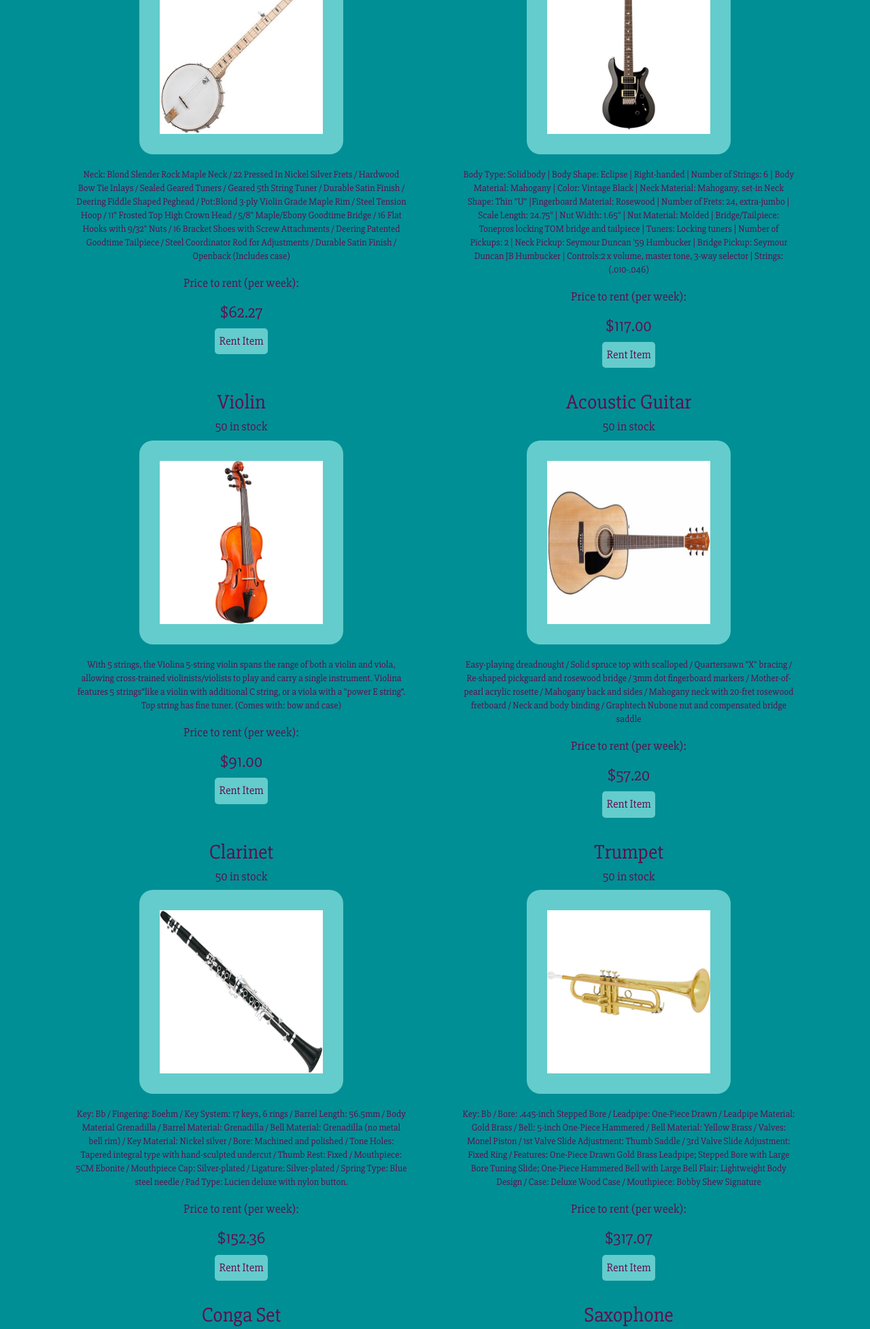
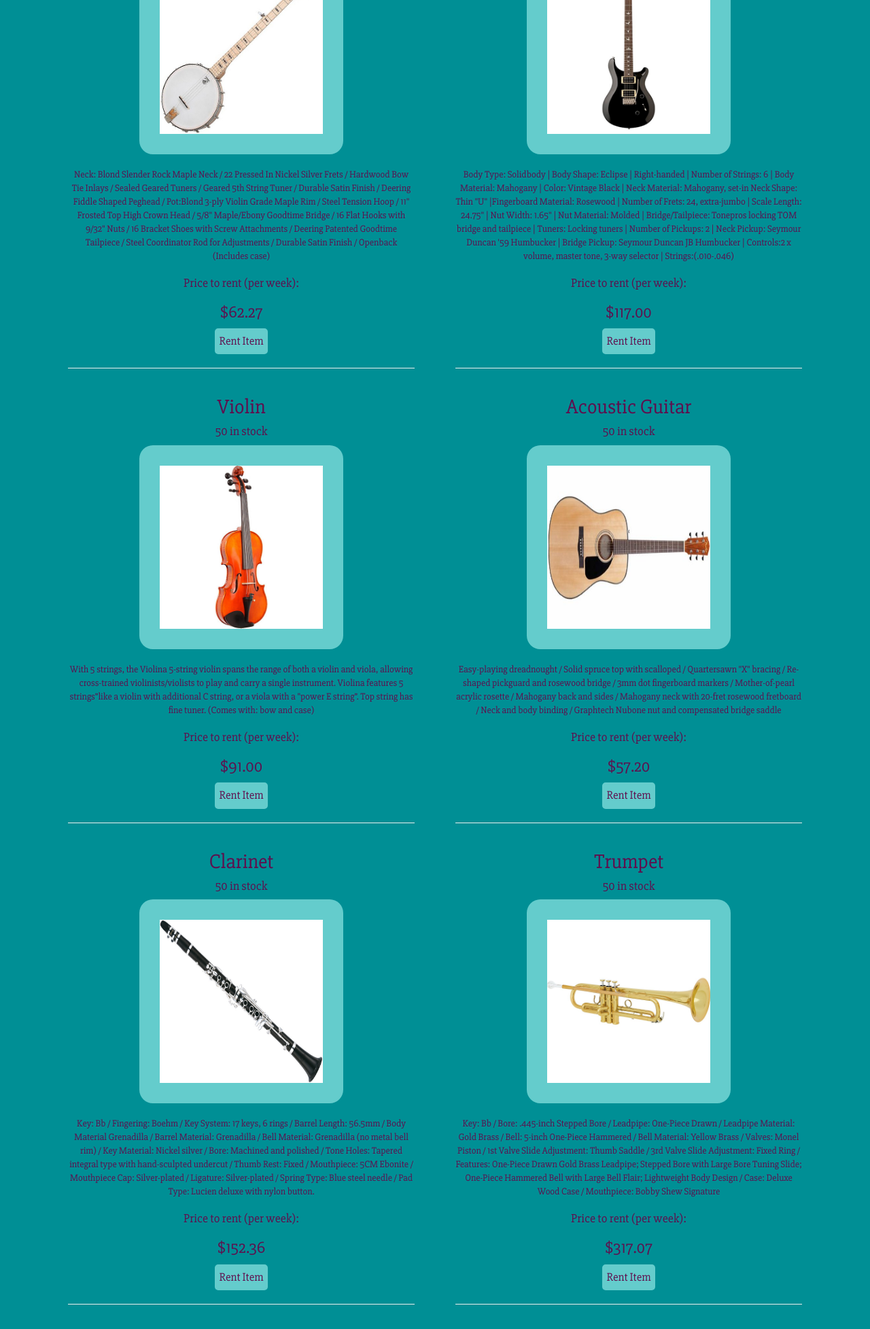
Before and after one commit to Milttreonna/django-page, a Django app: page /instrurent_app/rent in a window 1280 px wide. Shown: the part 361-2316 px from the top of the page at 68% size. Run offline with Django 3.2, Linux system fonts and the light colour scheme; data comes from the database, SQL or seed files in the repository; both versions use the stored data as it was after the commit; some libraries are stand-ins or nearby versions.

Commit message:
fixed <hr/> tags

```diff
--- a/instrurent_app/static/decor/style.css
+++ b/instrurent_app/static/decor/style.css
@@ -34,7 +34,7 @@ h1 {
     background-color: #64CCCC;
 }
 
-.boxes{width:520px;}
+/*.boxes{height:200px;}*/
 
 .aboutRent {
   color:#5F0F4E ;
--- a/instrurent_app/templates/rentPage/rent.html
+++ b/instrurent_app/templates/rentPage/rent.html
@@ -23,7 +23,7 @@
 {% if instruments %}
     {% for i in instruments %}
 <div class="col-md-6">
-<div class="boxes">
+<!--<div class="boxes">-->
     <div class="col-md-12">
         <h2> {{i.instrument_choice}} </h2>
         <h4> {{i.instrument_quantity}} in stock</h4>
@@ -32,9 +32,9 @@
 
         <p> <br/>{{ i.instrument_description }}</p>
     </div>
-    </div>
+    <!--</div>-->
 
-<div class='boxes'>
+<!--<div class='boxes'>-->
     <div class="col-md-12">
         <h4>Price to rent (per week):</h4>
         <h3>{{ i.format_price }}</h3>
@@ -42,10 +42,12 @@
         <form method='get' action="{%url 'instrurent:rent_item' i.id %}">
             <input class= "aboutRent" type="submit" value="Rent Item" name="add"/>
         </form>
+        <hr/>
     </div>
-    </div>
+    <!--</div>-->
 
 </div>
+
 
 
 
```
Also changed, not shown: db.sqlite3.
